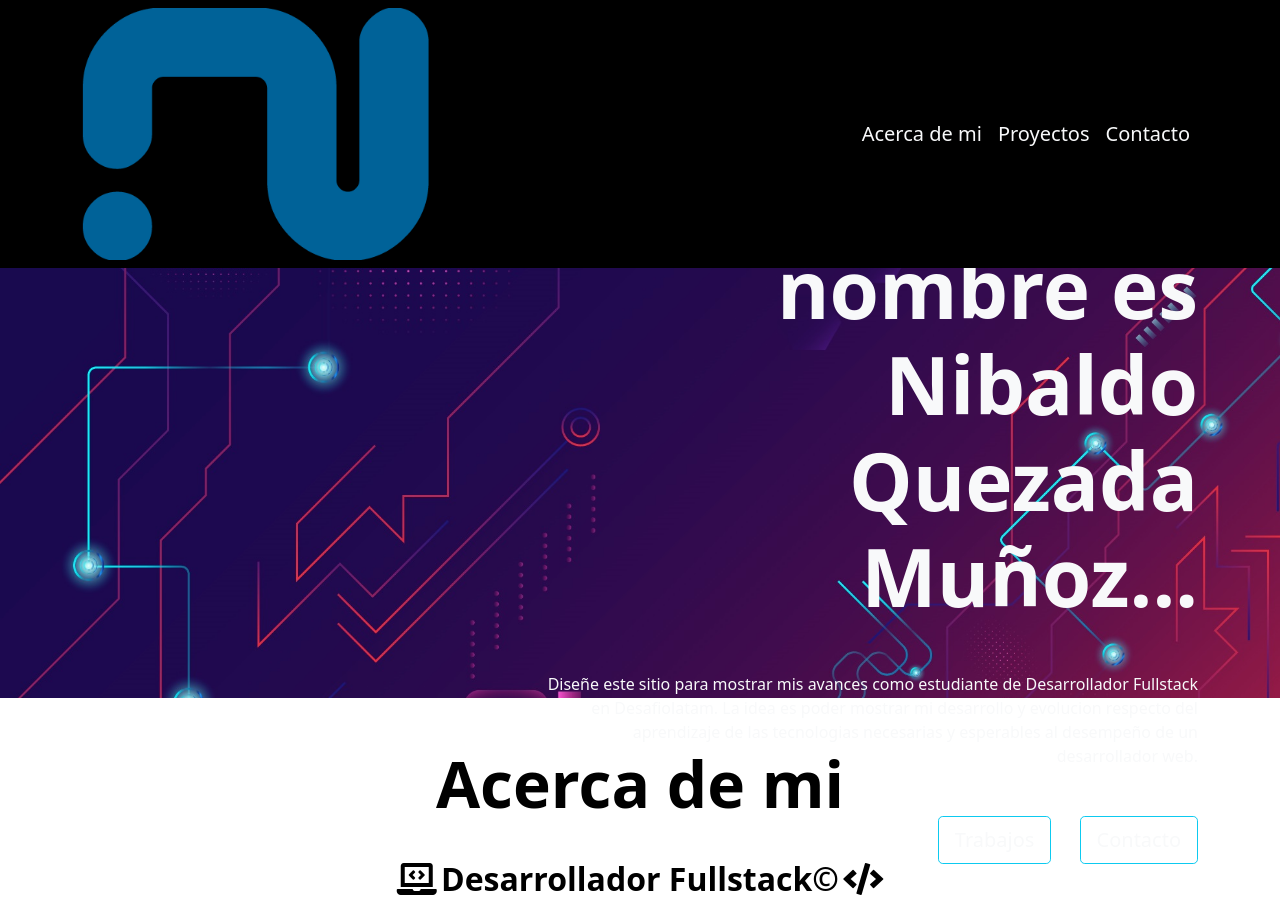
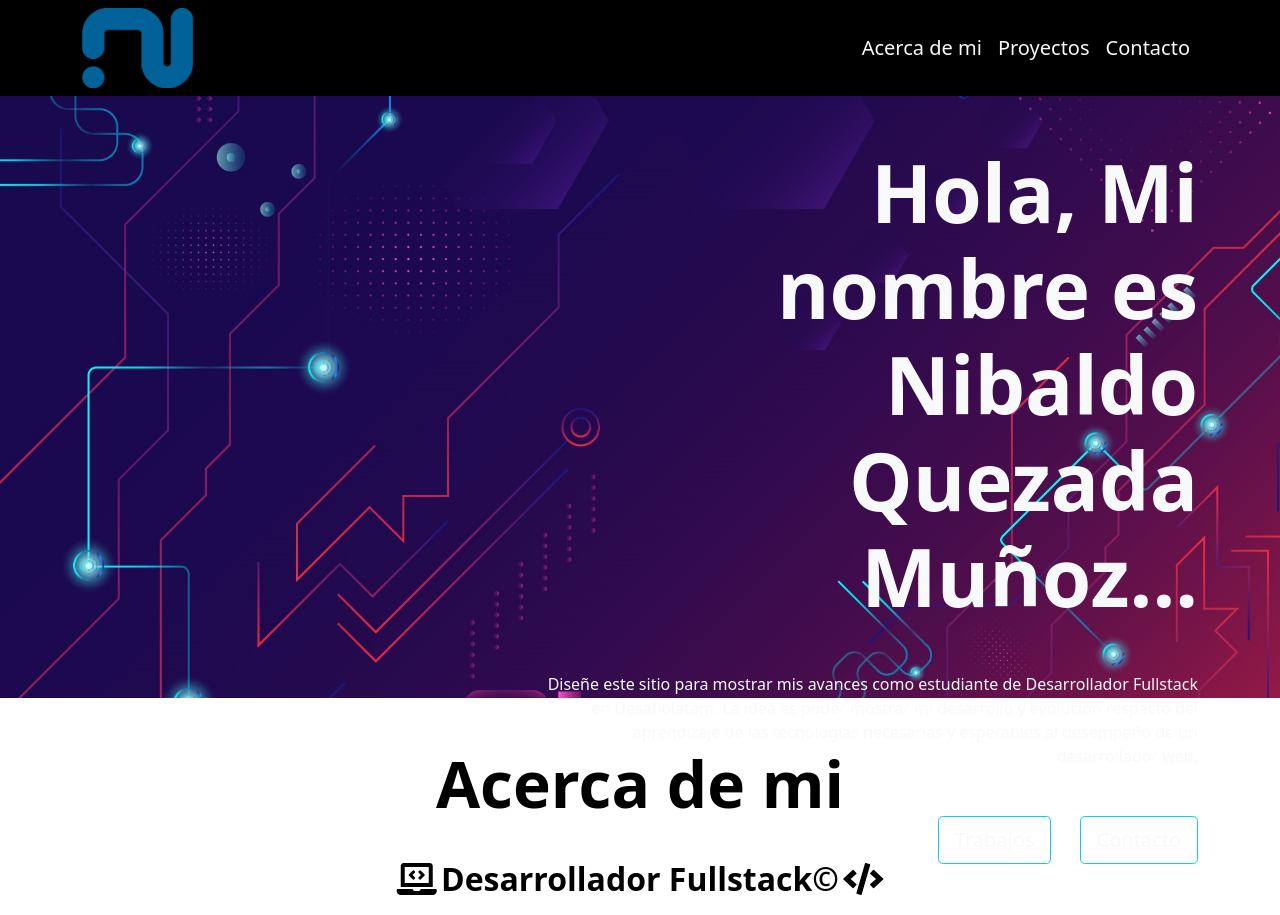
Before and after one commit to cvalenciapatagonia/Desafio_06-Portafolio, a plain HTML site: page index.html in a window 1280 px wide. Shown: the top 915 px of the page. Drawn offline with nearby package versions, Linux system fonts and the light colour scheme.

Commit message:
Se modifica logo y su tamaño en css

```diff
--- a/assets/css/style.css
+++ b/assets/css/style.css
@@ -3,8 +3,7 @@
 }
 
 .img-logo {
-  height: 250px;
-  width: 350px;
+  width: 10%;
 }
 
 @media (max-width: 576px) {
```
